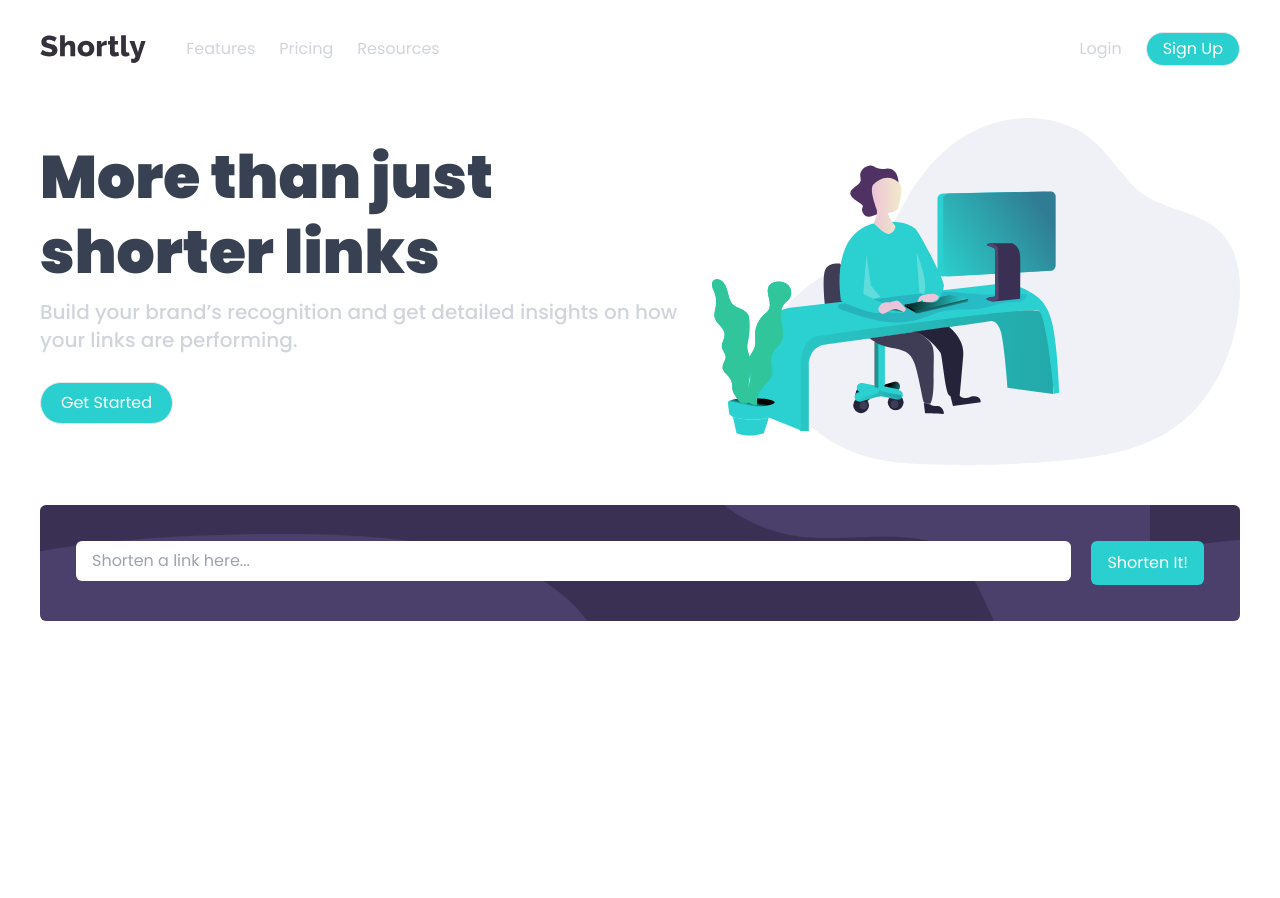
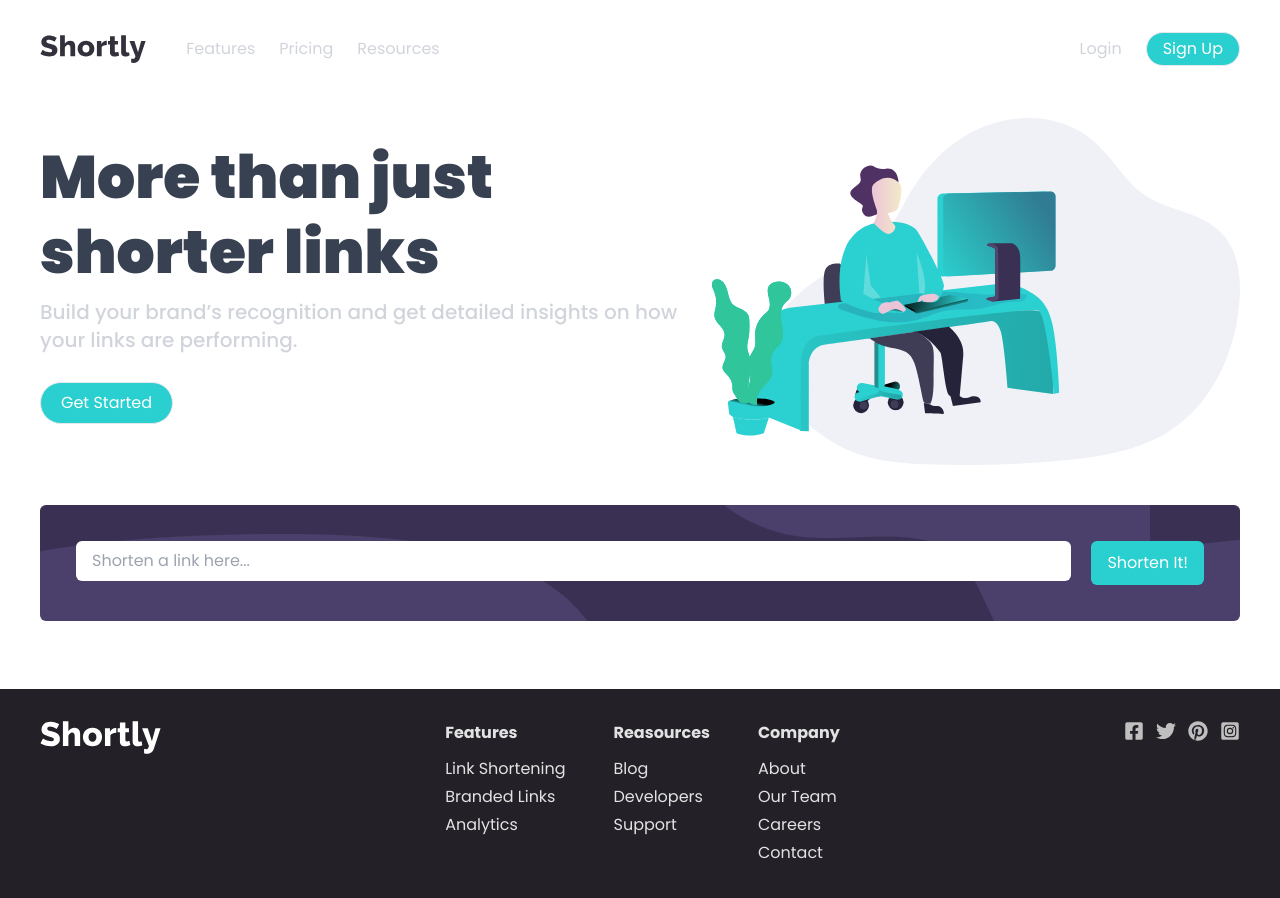
Before and after one commit to NwekeGoddy/Shortly, a React (Vite) app: page / in a window 1280 px wide. Shown: the top 898 px of the page. Before the commit the page ends 800 px from the top, so only its background shows below. Built offline with nearby package versions, Linux system fonts and the light colour scheme.

Commit message:
footer added
Signed-off-by: Nweke Chidi <nwekechidigodwin460@gmail.com>

```diff
--- a/src/App.jsx
+++ b/src/App.jsx
@@ -2,6 +2,7 @@ import Header from './components/Header'
 import Footer from './components/Footer'
 import Hero  from './components/Hero'
 import Form  from './components/Form'
+import Boost  from './components/Boost'
 import './App.css'
 
 function App() {
@@ -11,6 +12,7 @@ function App() {
       <Header />
       <Hero />
       <Form />
+      <Boost />
       <Footer />
     </div>
   )
--- /dev/null
+++ b/src/components/Boost.jsx
@@ -0,0 +1,9 @@
+function Boost() {
+    return (
+        <section>
+            <h1>Boost</h1>
+        </section>
+     );
+}
+
+export default Boost;
--- a/src/components/Footer.jsx
+++ b/src/components/Footer.jsx
@@ -1,9 +1,82 @@
+import ShortlyLogo from "../assets/Icons/logo2.svg";
+import { IconContext } from "react-icons";
+import { FaFacebookSquare } from "react-icons/fa";
+import { FaTwitter } from "react-icons/fa";
+import { FaPinterest } from "react-icons/fa";
+import { FaInstagramSquare } from "react-icons/fa";
+
+
 function Footer() {
-    return (
-        <section>
-            <h1>Footer</h1>
-        </section>
-     );
+  return (
+    <section className="px-6 py-8 sm:py-8 sm:px-10 2xl:max-w-7xl mx-auto 2xl:px-0 bg-DarkViolet flex flex-col justify-center items-center gap-8 sm:flex-row sm:items-start sm:justify-between">
+
+      {/* Logo */}
+      <div>
+        <img fill="white" src={ShortlyLogo} alt="ShortlyLogo" />
+      </div>
+
+      {/* Footer Links */}
+      <div className="flex flex-col justify-center items-center gap-2 text-center md:text-left md:flex-row md:items-start md:justify-start md:gap-12">
+        <div>
+          <h2 className="mb-3 font-bold">Features</h2>
+          <ul>
+            <li className="hover:text-cyan-600 pb-1">Link Shortening</li>
+            <li className="hover:text-cyan-600 pb-1">Branded Links</li>
+            <li className="hover:text-cyan-600 pb-1">Analytics</li>
+          </ul>
+        </div>
+        <div >
+          <h2 className="mb-3 font-bold">Reasources</h2>
+          <ul>
+            <li className="hover:text-cyan-600 pb-1">Blog</li>
+            <li className="hover:text-cyan-600 pb-1">Developers</li>
+            <li className="hover:text-cyan-600 pb-1">Support</li>
+          </ul>
+        </div>
+        <div>
+          <h2 className="mb-3 font-bold">Company</h2>
+          <ul>
+            <li className="hover:text-cyan-600 pb-1">About</li>
+            <li className="hover:text-cyan-600 pb-1">Our Team</li>
+            <li className="hover:text-cyan-600 pb-1">Careers</li>
+            <li className="hover:text-cyan-600 pb-1">Contact</li>
+          </ul>
+        </div>
+      </div>
+
+{/* Social Links */}
+      <div className="flex gap-3">
+      <div className="">
+          <IconContext.Provider
+            value={{ className: "text-xl text-Gray hover:text-cyan-600" }}
+          >
+            <FaFacebookSquare />
+          </IconContext.Provider>
+        </div>
+        <div className="">
+          <IconContext.Provider
+            value={{ className: "text-xl text-Gray hover:text-cyan-600" }}
+          >
+            <FaTwitter />
+          </IconContext.Provider>
+        </div>
+        <div className="">
+          <IconContext.Provider
+            value={{ className: "text-xl text-Gray hover:text-cyan-600" }}
+          >
+            <FaPinterest />
+          </IconContext.Provider>
+        </div>
+        <div className="">
+          <IconContext.Provider
+            value={{ className: "text-xl text-Gray hover:text-cyan-600" }}
+          >
+            <FaInstagramSquare />
+          </IconContext.Provider>
+        </div>
+      </div>
+    </section>
+  );
 }
 
 export default Footer;
```
Also changed, not shown: src/assets/Icons/logo2.svg (added).
